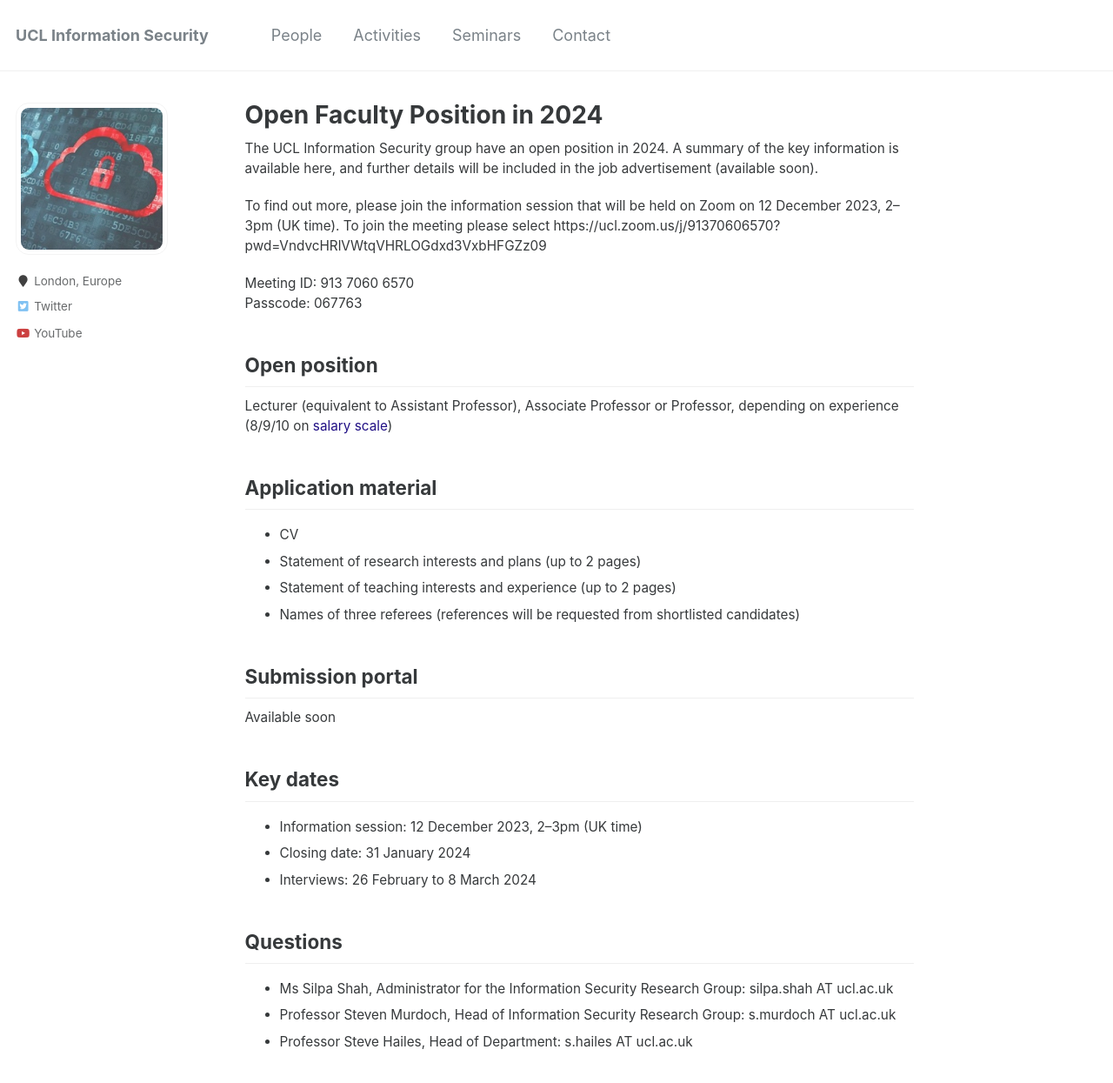
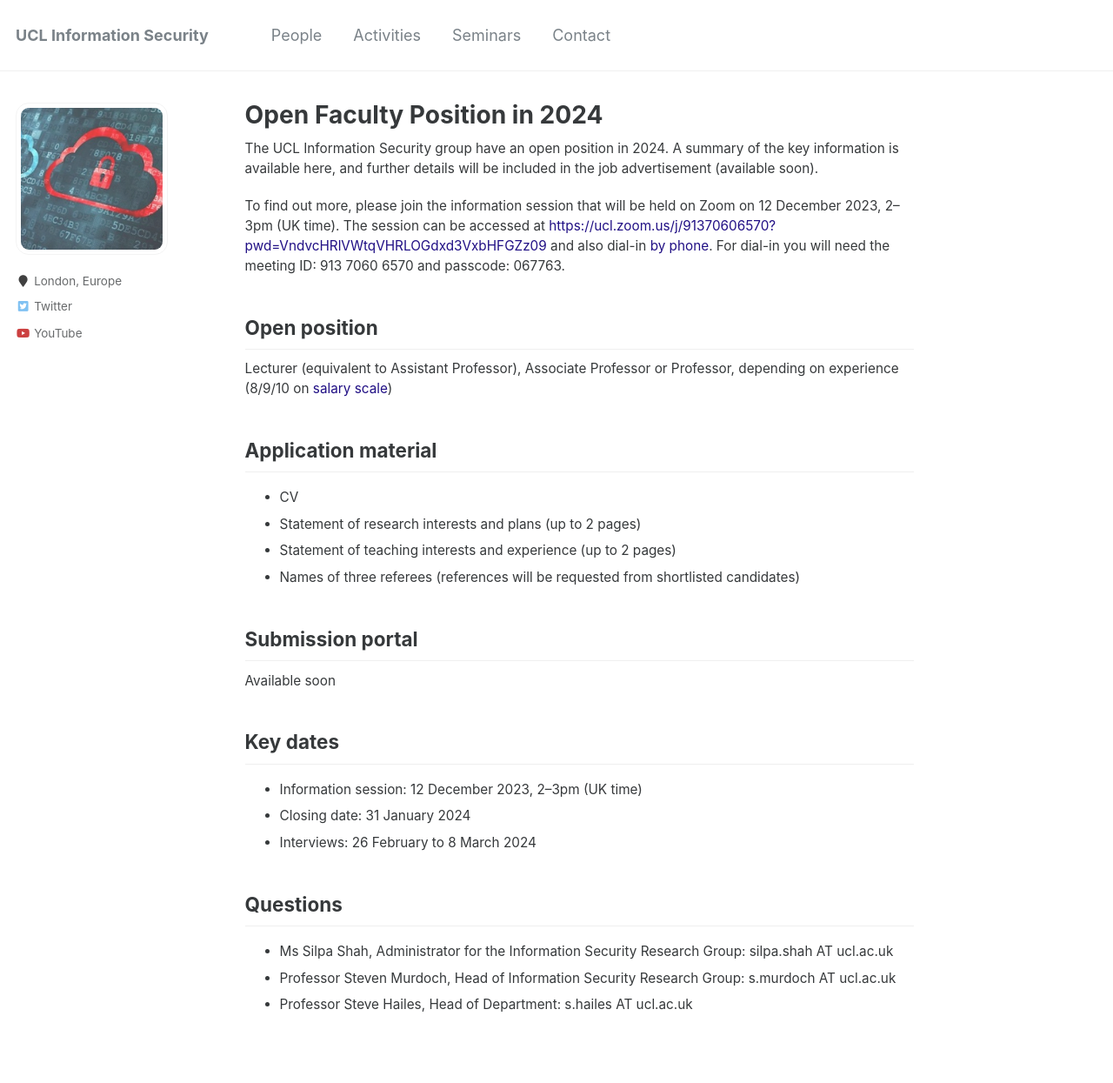
Before and after one commit to uclisec/uclisec.github.io, a Jekyll site: the page built from _pages/hiring-2024.md, in a window 1280 px wide and 1255 px high. Shown: the top 1245 px of the window at 87% size. Built offline with Jekyll 4.4.1, drawn with Linux system fonts in a browser that asks for light colours.

Commit message:
Update hiring-2024.md

```diff
--- a/_pages/hiring-2024.md
+++ b/_pages/hiring-2024.md
@@ -6,10 +6,7 @@
 
 The UCL Information Security group have an open position in 2024. A summary of the key information is available here, and further details will be included in the job advertisement (available soon).
 
-To find out more, please join the information session that will be held on Zoom on 12 December 2023, 2–3pm (UK time). To join the meeting please select https://ucl.zoom.us/j/91370606570?pwd=VndvcHRlVWtqVHRLOGdxd3VxbHFGZz09
-
-Meeting ID: 913 7060 6570
-Passcode: 067763
+To find out more, please join the information session that will be held on Zoom on 12 December 2023, 2–3pm (UK time). The session can be accessed at [https://ucl.zoom.us/j/91370606570?pwd=VndvcHRlVWtqVHRLOGdxd3VxbHFGZz09](https://ucl.zoom.us/j/91370606570?pwd=VndvcHRlVWtqVHRLOGdxd3VxbHFGZz09) and also dial-in [by phone](https://ucl.zoom.us/u/a64b5aDKR). For dial-in you will need the meeting ID: 913 7060 6570 and passcode: 067763.
 
 ## Open position
 
```
